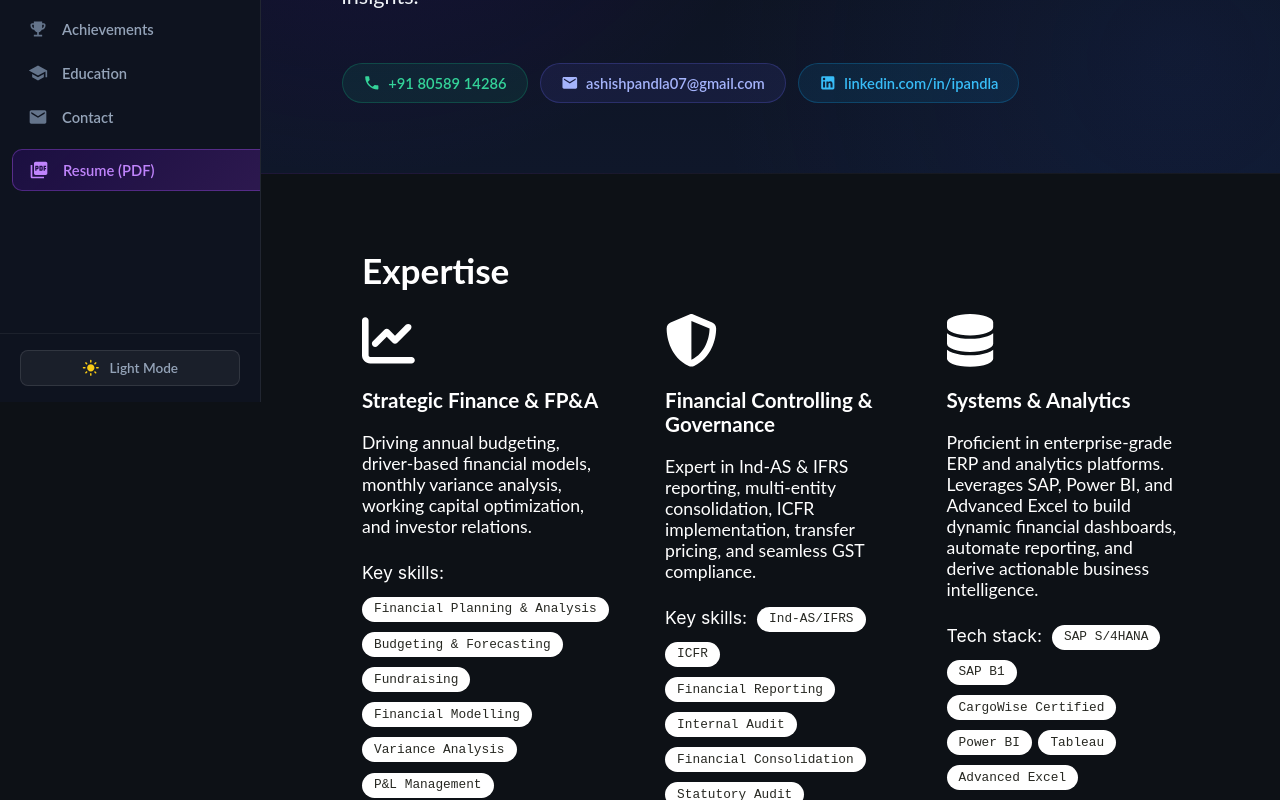
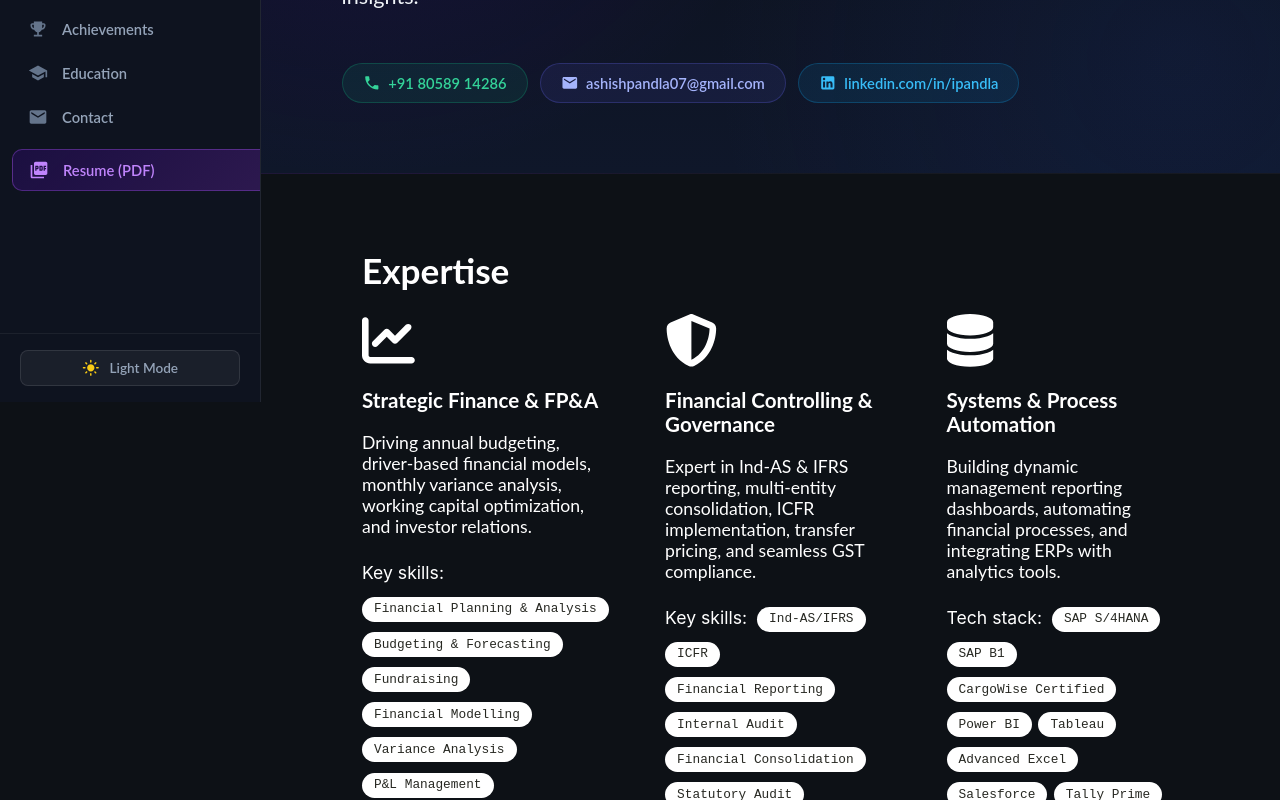
Before and after one commit to Ashishpandla07/Portfolio, a React (Create React App) app: page / in a window 1280 px wide. Shown: the part 398-1198 px from the top of the page. Built offline with nearby package versions, Linux system fonts and the light colour scheme.

Commit message:
Update Systems & Process Automation card title and description

```diff
--- a/src/components/Expertise.tsx
+++ b/src/components/Expertise.tsx
@@ -78,8 +78,8 @@ function Expertise() {
 
                 <div className="skill">
                     <FontAwesomeIcon icon={faDatabase} size="3x"/>
-                    <h3>Systems & Analytics</h3>
-                    <p>Proficient in enterprise-grade ERP and analytics platforms. Leverages SAP, Power BI, and Advanced Excel to build dynamic financial dashboards, automate reporting, and derive actionable business intelligence.</p>
+                    <h3>Systems & Process Automation</h3>
+                    <p>Building dynamic management reporting dashboards, automating financial processes, and integrating ERPs with analytics tools.</p>
                     <div className="flex-chips">
                         <span className="chip-title">Tech stack:</span>
                         {labelsThird.map((label, index) => (
```
